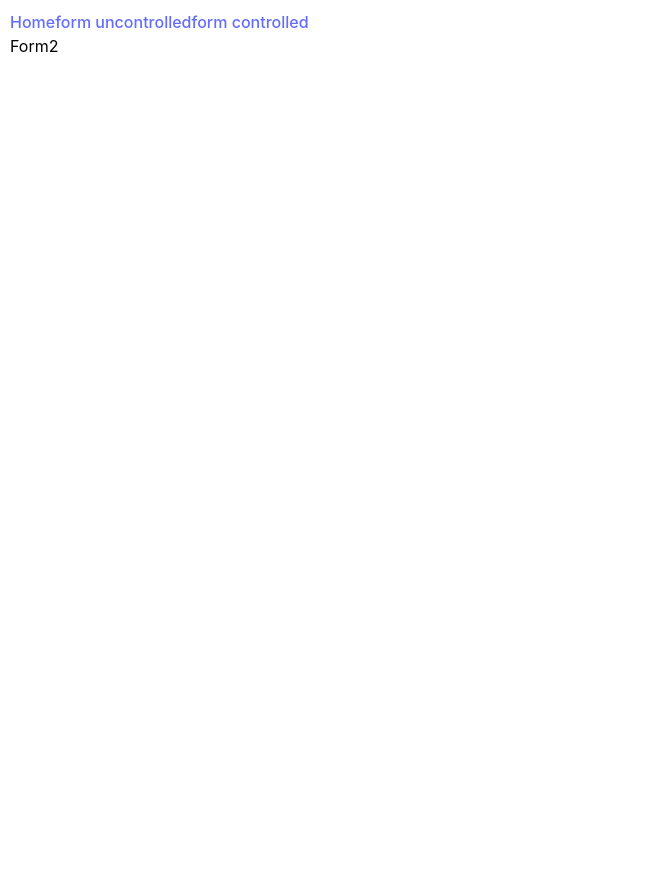
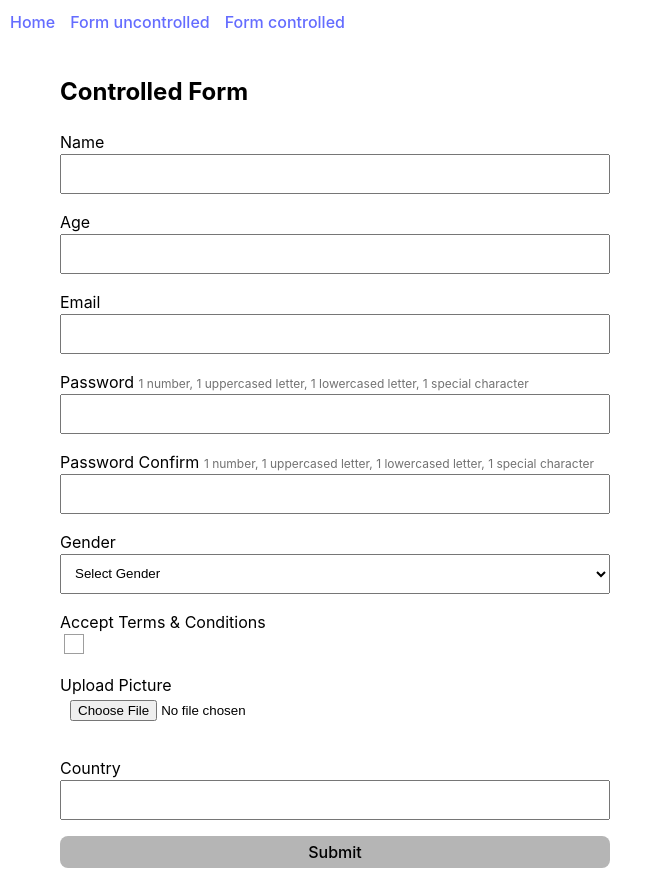
Before and after one commit to 00oleg/my-repository, a React (Vite) app: page /form-controlled in a window 1280 px wide. Shown: the whole page, without its empty margins (0-662 px from the left). Before the commit the page ends 800 px from the top, so only its background shows below. Built offline with nearby package versions, Linux system fonts and the light colour scheme.

Commit message:
feat: add Controlled Form

```diff
--- a/src/components/navs/index.tsx
+++ b/src/components/navs/index.tsx
@@ -2,10 +2,10 @@ import { Link } from 'react-router-dom';
 
 const Navs = () => {
   return (
-    <div>
+    <div className="navs">
       <Link to={'/'}>Home</Link>
-      <Link to={'/form-uncontrolled'}>form uncontrolled</Link>
-      <Link to={'/form-controlled'}>form controlled</Link>
+      <Link to={'/form-uncontrolled'}>Form uncontrolled</Link>
+      <Link to={'/form-controlled'}>Form controlled</Link>
     </div>
   );
 };
--- a/src/index.css
+++ b/src/index.css
@@ -45,6 +45,10 @@ h1 {
   line-height: 1.1;
 }
 
+h2 {
+  margin-top: 0;
+}
+
 label {
   display: block;
 }
@@ -63,21 +67,22 @@ input[type='checkbox'] {
   border-radius: 0;
   cursor: pointer;
   display: grid;
-  height: 16px;
+  height: 20px;
   justify-content: center;
   margin-top: 0.5px;
-  min-width: 16px;
+  min-width: 20px;
   place-content: center;
   position: relative;
-  width: 16px;
+  width: 20px;
+  padding: 0;
 }
 
 input[type='checkbox']:before {
-  box-shadow: inset 8px 8px #646cff;
+  box-shadow: inset 12px 12px #646cff;
   content: '';
-  height: 8px;
+  height: 12px;
   transform: scale(0);
-  width: 8px;
+  width: 12px;
 }
 
 input[type='checkbox']:checked {
@@ -120,6 +125,11 @@ button:focus-visible {
   background-color: #6aa875;
 }
 
+.btn-success:disabled {
+  cursor: no-drop;
+  background-color: #b5b5b5;
+}
+
 .btn-full {
   width: 100%;
 }
@@ -153,6 +163,13 @@ input[type='text'] {
   margin: 0 auto;
 }
 
+.navs {
+  display: flex;
+  gap: 15px;
+  align-items: center;
+  margin-bottom: 20px;
+}
+
 .cards {
   display: flex;
   flex-wrap: wrap;
@@ -174,3 +191,10 @@ input[type='text'] {
   max-width: 200px;
   max-height: 100px;
 }
+
+.card-empty {
+  padding: 20px 50px;
+  background: #86bdf8;
+  color: white;
+  font-size: 18px;
+}
--- a/src/pages/FormControlled/index.tsx
+++ b/src/pages/FormControlled/index.tsx
@@ -1,10 +1,253 @@
+import { Controller, useForm } from 'react-hook-form';
 import Navs from '../../components/navs';
+import { UserFormValues } from '../../types/user';
+import { useYupValidationResolver } from '../../utils/yupResolver';
+import { validationSchema } from '../../utils/validationSchema';
+import { useDispatch, useSelector } from 'react-redux';
+import { RootState } from '../../store/store';
+import { addUser } from '../../store/usersSlice';
+import { useNavigate } from 'react-router-dom';
 
 const FormControlledPage = () => {
+  const dispatch = useDispatch();
+  const navigate = useNavigate();
+  const { list: countryList } = useSelector(
+    (state: RootState) => state.countries,
+  );
+
+  const {
+    control,
+    handleSubmit,
+    formState: { errors, isValid },
+  } = useForm<UserFormValues>({
+    resolver: useYupValidationResolver(validationSchema),
+    mode: 'onChange',
+    defaultValues: {},
+  });
+
+  const onSubmit = (data: UserFormValues) => {
+    const picture = data.picture[0];
+    const reader = new FileReader();
+    reader.onloadend = () => {
+      dispatch(
+        addUser({
+          ...data,
+          picture: reader.result as string,
+          isLast: true,
+        }),
+      );
+    };
+
+    if (picture) {
+      reader.readAsDataURL(picture);
+    }
+
+    navigate('/');
+  };
+
   return (
     <>
       <Navs />
-      <div>Form2</div>
+      <form
+        onSubmit={handleSubmit(onSubmit)}
+        className="form-block"
+        autoComplete="off"
+      >
+        <h2>Controlled Form</h2>
+        <div className="form-control">
+          <label htmlFor="input-name">Name</label>
+          <Controller
+            name="name"
+            control={control}
+            render={({ field }) => (
+              <input
+                type="text"
+                id="input-name"
+                {...field}
+                value={field.value || ''}
+              />
+            )}
+          />
+          {errors.name && <p className="input-error">{errors.name.message}</p>}
+        </div>
+
+        <div className="form-control">
+          <label htmlFor="input-age">Age</label>
+          <Controller
+            name="age"
+            control={control}
+            render={({ field }) => (
+              <input
+                type="number"
+                id="input-age"
+                {...field}
+                value={field.value || ''}
+              />
+            )}
+          />
+          {errors.age && <p className="input-error">{errors.age.message}</p>}
+        </div>
+
+        <div className="form-control">
+          <label htmlFor="input-email">Email</label>
+          <Controller
+            name="email"
+            control={control}
+            render={({ field }) => (
+              <input
+                type="email"
+                id="input-email"
+                {...field}
+                value={field.value || ''}
+              />
+            )}
+          />
+          {errors.email && (
+            <p className="input-error">{errors.email.message}</p>
+          )}
+        </div>
+
+        <div className="form-control">
+          <label htmlFor="input-password">
+            Password{' '}
+            <span>
+              1 number, 1 uppercased letter, 1 lowercased letter, 1 special
+              character
+            </span>
+          </label>
+          <Controller
+            name="password"
+            control={control}
+            render={({ field }) => (
+              <input
+                type="password"
+                id="input-password"
+                {...field}
+                value={field.value || ''}
+              />
+            )}
+          />
+          {errors.password && (
+            <p className="input-error">{errors.password.message}</p>
+          )}
+        </div>
+
+        <div className="form-control">
+          <label htmlFor="input-password-confirm">
+            Password Confirm{' '}
+            <span>
+              1 number, 1 uppercased letter, 1 lowercased letter, 1 special
+              character
+            </span>
+          </label>
+          <Controller
+            name="passwordConfirm"
+            control={control}
+            render={({ field }) => (
+              <input
+                type="password"
+                id="input-password-confirm"
+                {...field}
+                value={field.value || ''}
+              />
+            )}
+          />
+          {errors.passwordConfirm && (
+            <p className="input-error">{errors.passwordConfirm.message}</p>
+          )}
+        </div>
+
+        <div className="form-control">
+          <label htmlFor="input-gender">Gender</label>
+          <Controller
+            name="gender"
+            control={control}
+            render={({ field }) => (
+              <select id="input-gender" {...field}>
+                <option value="">Select Gender</option>
+                <option value="male">Male</option>
+                <option value="female">Female</option>
+              </select>
+            )}
+          />
+          {errors.gender && (
+            <p className="input-error">{errors.gender.message}</p>
+          )}
+        </div>
+
+        <div className="form-control">
+          <label htmlFor="input-terms">Accept Terms & Conditions</label>
+          <Controller
+            name="terms"
+            control={control}
+            render={({ field }) => (
+              <div>
+                <input
+                  type="checkbox"
+                  checked={field.value || false}
+                  onChange={(e) => field.onChange(e.target.checked)}
+                  id="input-terms"
+                />
+              </div>
+            )}
+          />
+          {errors.terms && (
+            <p className="input-error">{errors.terms.message}</p>
+          )}
+        </div>
+
+        <div className="form-control">
+          <label htmlFor="input-picture">Upload Picture</label>
+          <Controller
+            name="picture"
+            control={control}
+            render={({ field }) => (
+              <input
+                type="file"
+                id="input-picture"
+                onChange={(e) => field.onChange(e.target.files)}
+                accept="image/png, image/jpeg"
+              />
+            )}
+          />
+          {errors.picture && (
+            <p className="input-error">{errors.picture.message}</p>
+          )}
+        </div>
+
+        <div className="form-control">
+          <label htmlFor="input-country">Country</label>
+          <Controller
+            name="country"
+            control={control}
+            render={({ field }) => (
+              <input
+                list="countrydatalist"
+                id="input-country"
+                {...field}
+                value={field.value || ''}
+              />
+            )}
+          />
+          {errors.country && (
+            <p className="input-error">{errors.country.message}</p>
+          )}
+        </div>
+
+        <button
+          className="btn-success btn-full"
+          type="submit"
+          disabled={!isValid}
+        >
+          Submit
+        </button>
+      </form>
+
+      <datalist id="countrydatalist">
+        {countryList.map((country, index) => (
+          <option key={index}>{country}</option>
+        ))}
+      </datalist>
     </>
   );
 };
--- a/src/pages/FormUncontrolled/index.tsx
+++ b/src/pages/FormUncontrolled/index.tsx
@@ -89,6 +89,7 @@ const FormUncontrolledPage = () => {
     <>
       <Navs />
       <form onSubmit={handleSubmit} className="form-block" autoComplete="off">
+        <h2>Uncontrolled Form</h2>
         <div className="form-control">
           <label htmlFor="input-name">Name</label>
           <input id="input-name" type="text" ref={refs.name} />
--- a/src/utils/validationSchema.ts
+++ b/src/utils/validationSchema.ts
@@ -3,7 +3,8 @@ import countriesAll from './countriesAll';
 
 export const validationSchema = Yup.object().shape({
   name: Yup.string()
-    .matches(/^[A-Z]/, 'Name must start with an uppercase letter')
+    .matches(/^[A-Z]/, 'Name must start with an English uppercase letter')
+    .matches(/^[A-Za-z ]+$/, 'Name can only contain English characters')
     .min(1, 'Name must contain min 1 digits')
     .max(50, 'Name must contain max 50 digits')
     .required('Name is required'),
@@ -15,14 +16,22 @@ export const validationSchema = Yup.object().shape({
     .required('Age is required'),
   email: Yup.string()
     .email('Invalid email format')
+    .matches(
+      /^[A-Za-z0-9\s!@#$%^&*(),.?":{}|<>'_+-=]+$/,
+      'Email can only contain English characters',
+    )
     .required('Email is required'),
   password: Yup.string()
     .matches(/[A-Z]/, 'Password must contain at least 1 uppercase letter')
     .matches(/[a-z]/, 'Password must contain at least 1 lowercase letter')
     .matches(/\d/, 'Password must contain at least 1 number')
     .matches(
-      /[!@#$%^&*(),.?":{}|<>]/,
+      /[!@#$%^&*(),.?":{}|<>'_+-=]/,
       'Password must contain at least 1 special character',
+    )
+    .matches(
+      /^[A-Za-z0-9\s!@#$%^&*(),.?":{}|<>'_+-=]+$/,
+      'Password can only contain English characters',
     )
     .required('Password is required'),
   passwordConfirm: Yup.string()
--- /dev/null
+++ b/src/utils/yupResolver.ts
@@ -0,0 +1,49 @@
+import { useCallback } from 'react';
+import * as Yup from 'yup';
+
+type ValidationResult<T> = {
+  values: T;
+  errors: Record<string, { type: string; message: string }>;
+};
+
+export const useYupValidationResolver = <T extends object>(
+  validationSchema: Yup.ObjectSchema<T>,
+) =>
+  useCallback(
+    async (data: T): Promise<ValidationResult<T>> => {
+      try {
+        const values = (await validationSchema.validate(data, {
+          abortEarly: false,
+        })) as T;
+
+        return {
+          values,
+          errors: {},
+        };
+      } catch (error) {
+        const errors = (error as Yup.ValidationError).inner.reduce(
+          (allErrors, currentError) => {
+            // Ensure path is a string
+            const path = currentError.path as string | undefined;
+            if (path) {
+              return {
+                ...allErrors,
+                [path]: {
+                  type: currentError.type ?? 'validation',
+                  message: currentError.message,
+                },
+              };
+            }
+            return allErrors;
+          },
+          {} as Record<string, { type: string; message: string }>,
+        );
+
+        return {
+          values: {} as T,
+          errors,
+        };
+      }
+    },
+    [validationSchema],
+  );
```
Also changed, not shown: src/pages/Main/index.tsx (+9 -5 lines).
